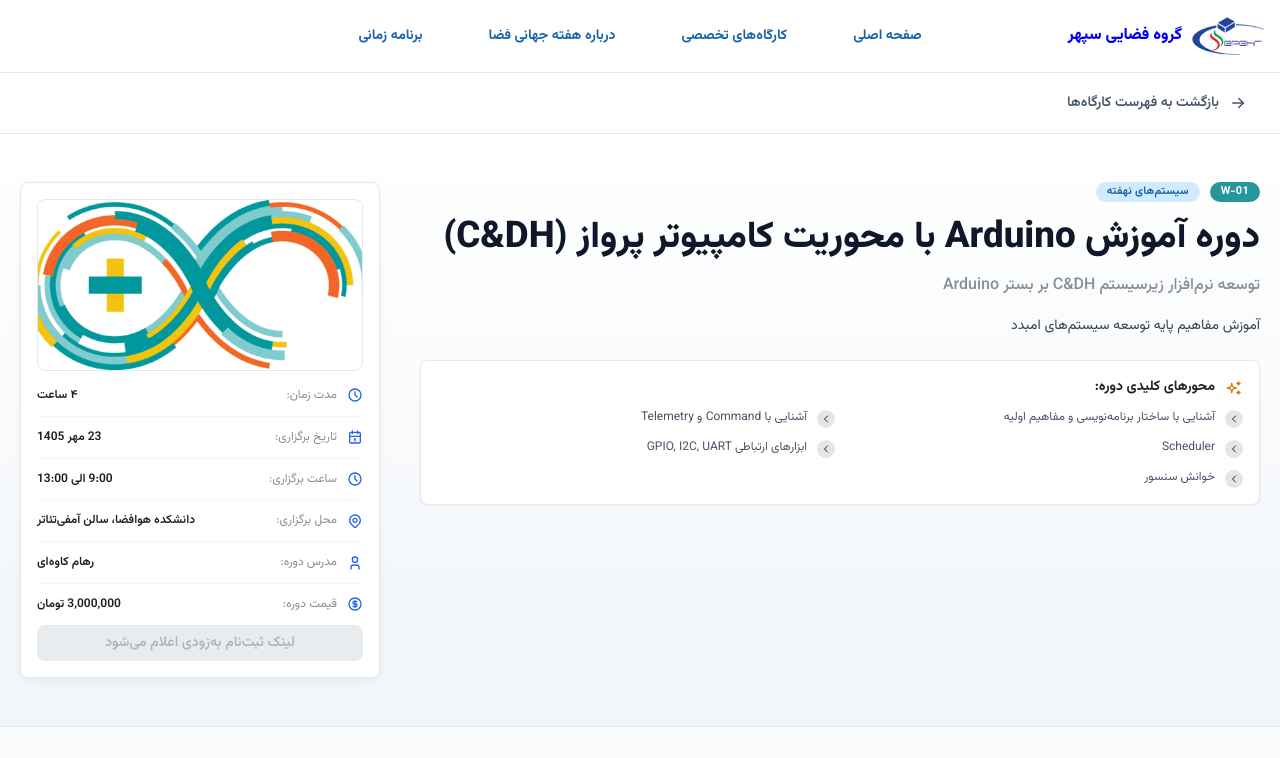
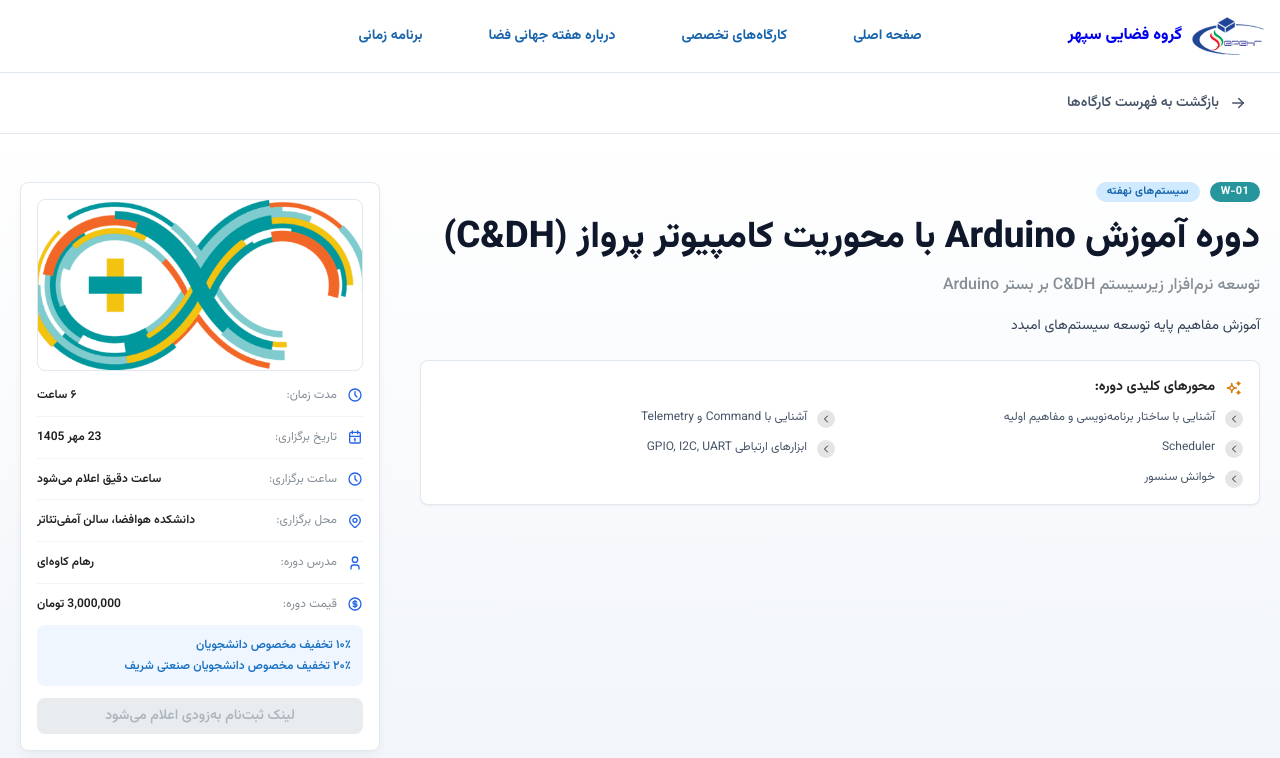
Before and after one commit to Sepehr-Satellite/sepehr-workshop-2026, a Next.js app: page /workshops/cdh-arduino in a window 1280 px wide. Shown: the top 758 px of the page. Built offline with nearby package versions, Linux system fonts and the light colour scheme.

Commit message:
update information

```diff
--- a/src/app/workshops/[slug]/page.tsx
+++ b/src/app/workshops/[slug]/page.tsx
@@ -317,6 +317,18 @@
                     </Text>
                   </Group>
 
+                  <Box
+                    p="sm"
+                    style={{ backgroundColor: '#eff6ff', borderRadius: '8px' }}
+                  >
+                    <Text size="xs" fw={600} c="blue.8">
+                      ۱۰٪ تخفیف مخصوص دانشجویان
+                    </Text>
+                    <Text size="xs" fw={600} c="blue.8" mt={4}>
+                      ۲۰٪ تخفیف مخصوص دانشجویان صنعتی شریف
+                    </Text>
+                  </Box>
+
                   {workshop.registrationUrl && workshop.status !== 'completed' ? (
                     <Button
                       component="a"
--- a/src/modules/workshop/data/workshops.ts
+++ b/src/modules/workshop/data/workshops.ts
@@ -48,7 +48,7 @@
     subtitle: "توسعه نرم‌افزار زیرسیستم C&DH بر بستر Arduino",
     description: "آموزش مفاهیم پایه توسعه سیستم‌های امبدد",
     level: "مقدماتی",
-    hours: "۴ ساعت",
+    hours: "۶ ساعت",
     bgImage: getAssetPath("/images/workshops/cdh-arduino-bg.png"),
     heroImage: getAssetPath("/images/workshops/cdh-arduino-hero.png"),
     category: "سیستم‌های نهفته",
@@ -56,7 +56,7 @@
     highlights: ["آشنایی با ساختار برنامه‌نویسی و مفاهیم اولیه","آشنایی با Command و Telemetry", "Scheduler", "ابزارهای ارتباطی GPIO, I2C, UART", "خوانش سنسور"],
     date: "23 مهر 1405",
     price: "3,000,000 تومان",
-    time: "9:00 الی 13:00",
+    time: "ساعت دقیق اعلام می‌شود",
     location: "دانشکده هوافضا، سالن آمفی‌تئاتر",
     speaker: "رهام کاوه‌ای",
     status: "open",
@@ -365,7 +365,7 @@
     subtitle: "بررسی مباحث پرکاربرد در طراحی و پیاده‌سازی سیستم‌های توان در کیوب‌ست",
     description: "آموزش جامع زیرسیستم تولید و مدیریت توان در ماهواره‌های کیوب‌ست (EPS)؛ شامل بررسی سلول‌های خورشیدی، منحنی‌های مشخصه، تکنیک‌های MPPT، مدیریت باتری (BMS)، سیستم‌های پایش حرارتی و مبدل‌های توان برای تأمین سطوح ولتاژ مختلف.",
     level: "پیشرفته",
-    hours: "۴ ساعت",
+    hours: "۶ ساعت",
     bgImage: getAssetPath("/images/workshops/avionics-power-bg.png"),
     heroImage: getAssetPath("/images/workshops/avionics-power-hero.png"),
     category: "الکترونیک و اویونیک",
@@ -813,7 +813,7 @@
     subtitle: "از معماری Agentها و NLP تا پایش و تحلیل خودکار تله‌متری فضایی",
     description: "آموزش جامع معماری عامل‌های هوشمند (AI Agents)، ساخت چت‌بات‌های Context-Aware با فریم‌ورک Rasa، وب‌سرویس‌نویسی با FastAPI و به‌کارگیری Coding Agentها در پیاده‌سازی بک‌اند و اتصال به دیتابیس زمان‌محور InfluxDB جهت پایش، عیب‌یابی و تحلیل هوشمند داده‌های تله‌متری ایستگاه زمینی ماهواره.",
     level: "متوسط تا پیشرفته",
-    hours: "۴ ساعت",
+    hours: "۶ ساعت",
     bgImage: getAssetPath("/images/workshops/ai-assist-bg.png"),
     heroImage: getAssetPath("/images/workshops/ai-assist-hero.png"),
     category: "هوش مصنوعی و ایستگاه زمینی",
```
